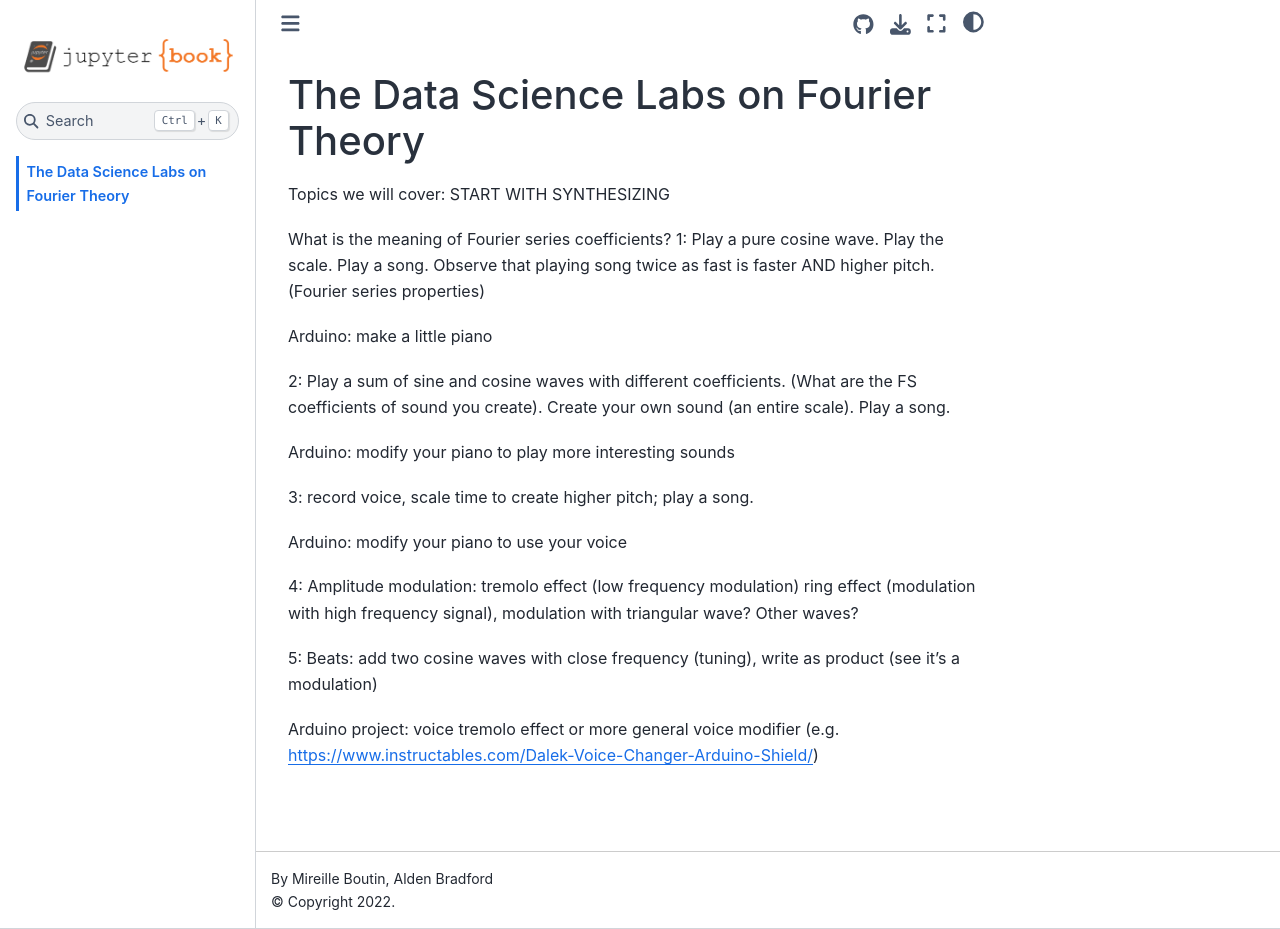
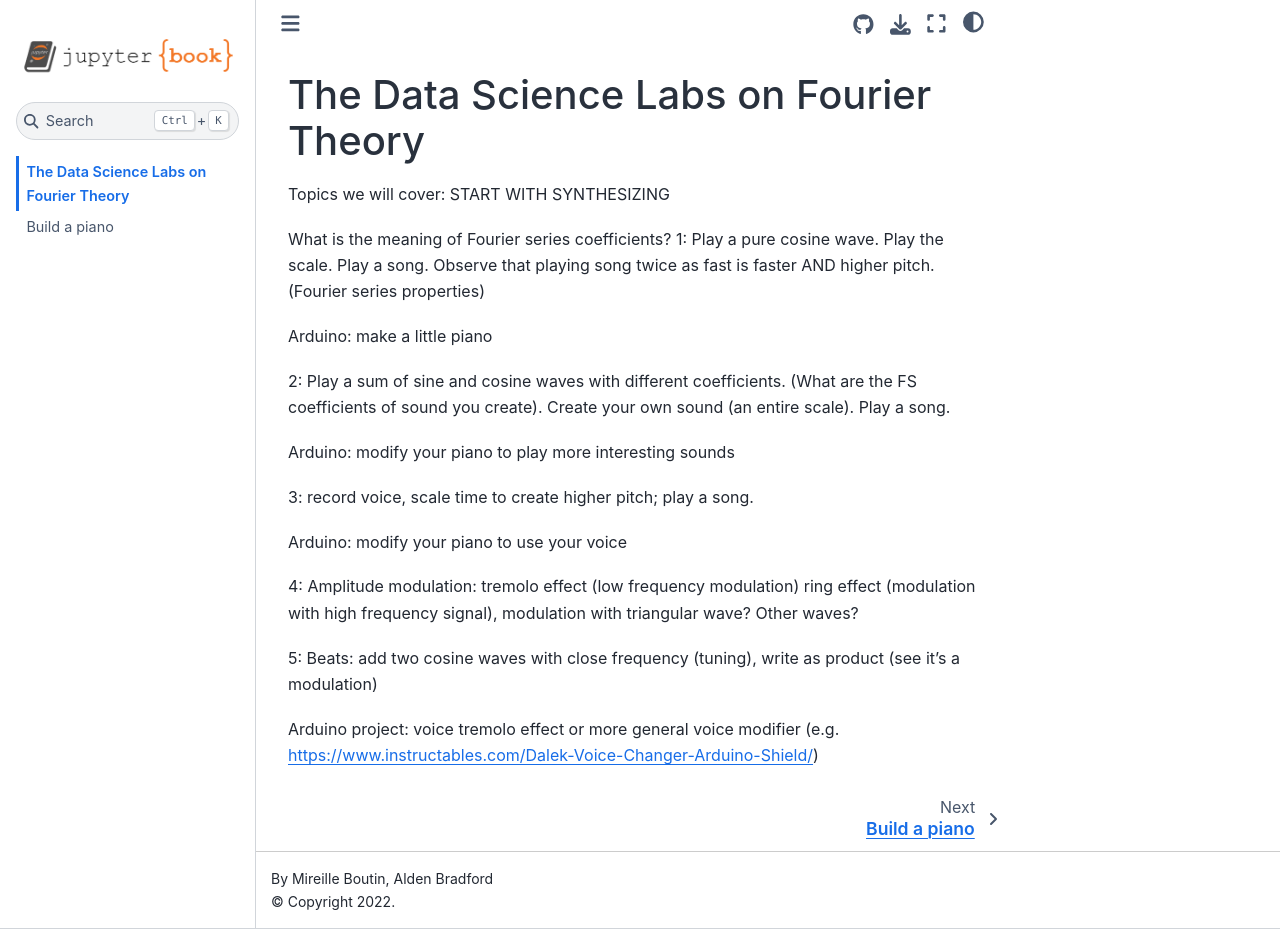
Before and after one commit to TheDataScienceLabs/DSLab_Fourier, a Jupyter Book: the page built from book/index.md, in a window 1280 px wide and 929 px high. Built offline with Jupyter Book 1.0.4 settings and Sphinx 7.4.7 and the Sphinx Book theme 1.1.4, drawn with Linux system fonts in a browser that asks for light colours.

Commit message:
add piano to table of contents

```diff
--- a/book/_toc.yml
+++ b/book/_toc.yml
@@ -5,3 +5,4 @@ format: jb-book
 root: index
 chapters:
 - glob: labs/*
+- file: labs/piano/labx.ipynb
```
